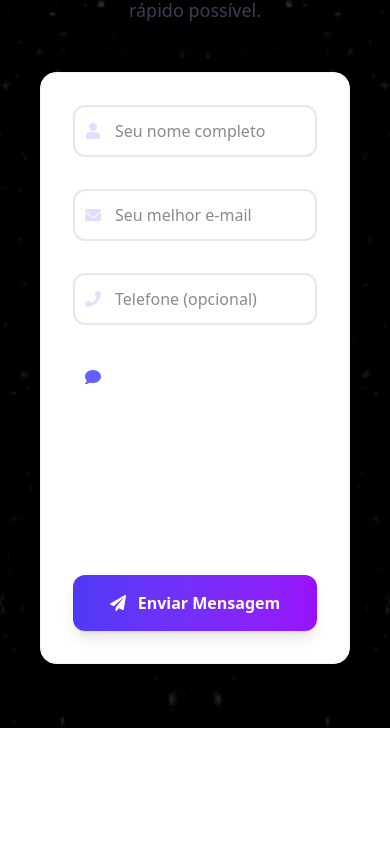
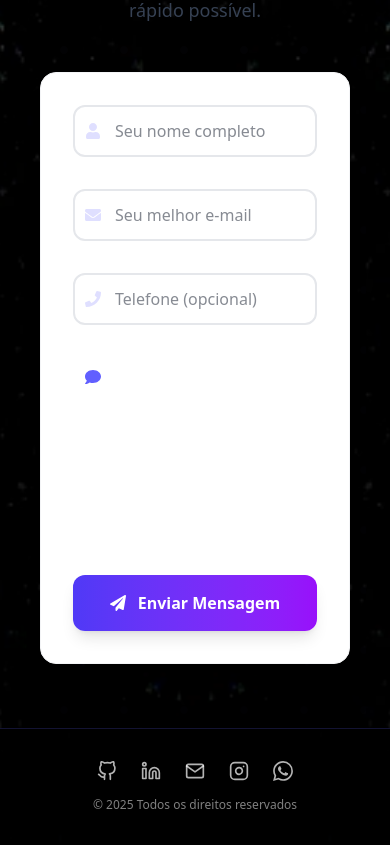
Before and after one commit to piciliano/new-portfolio, a Next.js app: page / in a window 390 px wide. Shown: the part 6399-7244 px from the top of the page. Before the commit the page ends 7127 px from the top, so only its background shows below. Built offline with nearby package versions, Linux system fonts and the light colour scheme.

Commit message:
feat: add responsive footer with social links and gradient background

```diff
--- /dev/null
+++ b/src/app/components/Footer.tsx
@@ -0,0 +1,62 @@
+"use client";
+
+import { FiGithub, FiLinkedin, FiMail, FiInstagram } from "react-icons/fi";
+import { SiWhatsapp } from "react-icons/si";
+
+export default function Footer() {
+  return (
+    <footer className="bg-black/80 backdrop-blur-lg border-t border-indigo-500/20 py-8">
+      <div className="max-w-7xl mx-auto px-6 flex flex-col items-center">
+        <div className="flex space-x-6 mb-4">
+          <a
+            href="https://github.com/neto"
+            target="_blank"
+            rel="noopener noreferrer"
+            className="text-white/70 hover:text-indigo-400 transition-colors duration-300 text-xl"
+            aria-label="GitHub"
+          >
+            <FiGithub />
+          </a>
+          <a
+            href="https://linkedin.com/in/neto"
+            target="_blank"
+            rel="noopener noreferrer"
+            className="text-white/70 hover:text-indigo-400 transition-colors duration-300 text-xl"
+            aria-label="LinkedIn"
+          >
+            <FiLinkedin />
+          </a>
+          <a
+            href="mailto:neto@example.com"
+            className="text-white/70 hover:text-indigo-400 transition-colors duration-300 text-xl"
+            aria-label="Email"
+          >
+            <FiMail />
+          </a>
+          <a
+            href="https://instagram.com/neto"
+            target="_blank"
+            rel="noopener noreferrer"
+            className="text-white/70 hover:text-indigo-400 transition-colors duration-300 text-xl"
+            aria-label="Instagram"
+          >
+            <FiInstagram />
+          </a>
+          <a
+            href="https://wa.me/seunumero"
+            target="_blank"
+            rel="noopener noreferrer"
+            className="text-white/70 hover:text-indigo-400 transition-colors duration-300 text-xl"
+            aria-label="WhatsApp"
+          >
+            <SiWhatsapp />
+          </a>
+        </div>
+
+        <div className="text-xs text-white/50">
+          &copy; {new Date().getFullYear()} Todos os direitos reservados
+        </div>
+      </div>
+    </footer>
+  );
+}
--- a/src/app/page.tsx
+++ b/src/app/page.tsx
@@ -1,11 +1,13 @@
 import Header from "@/app/components/Header";
 import HomeSection from "./components/HomeSection";
+import Footer from "./components/Footer";
 
 export default function Home() {
   return (
     <>
       <Header />
       <HomeSection />
+      <Footer />
     </>
   );
 }
```
